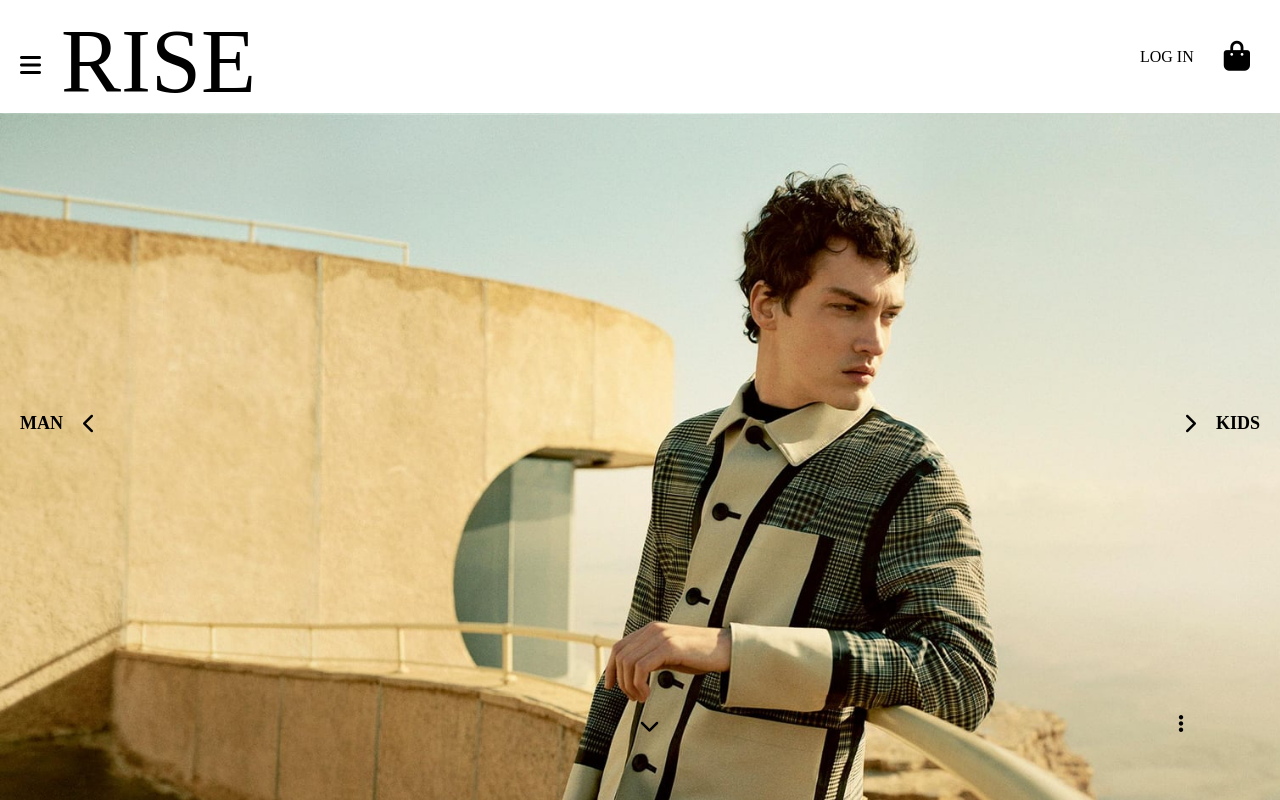
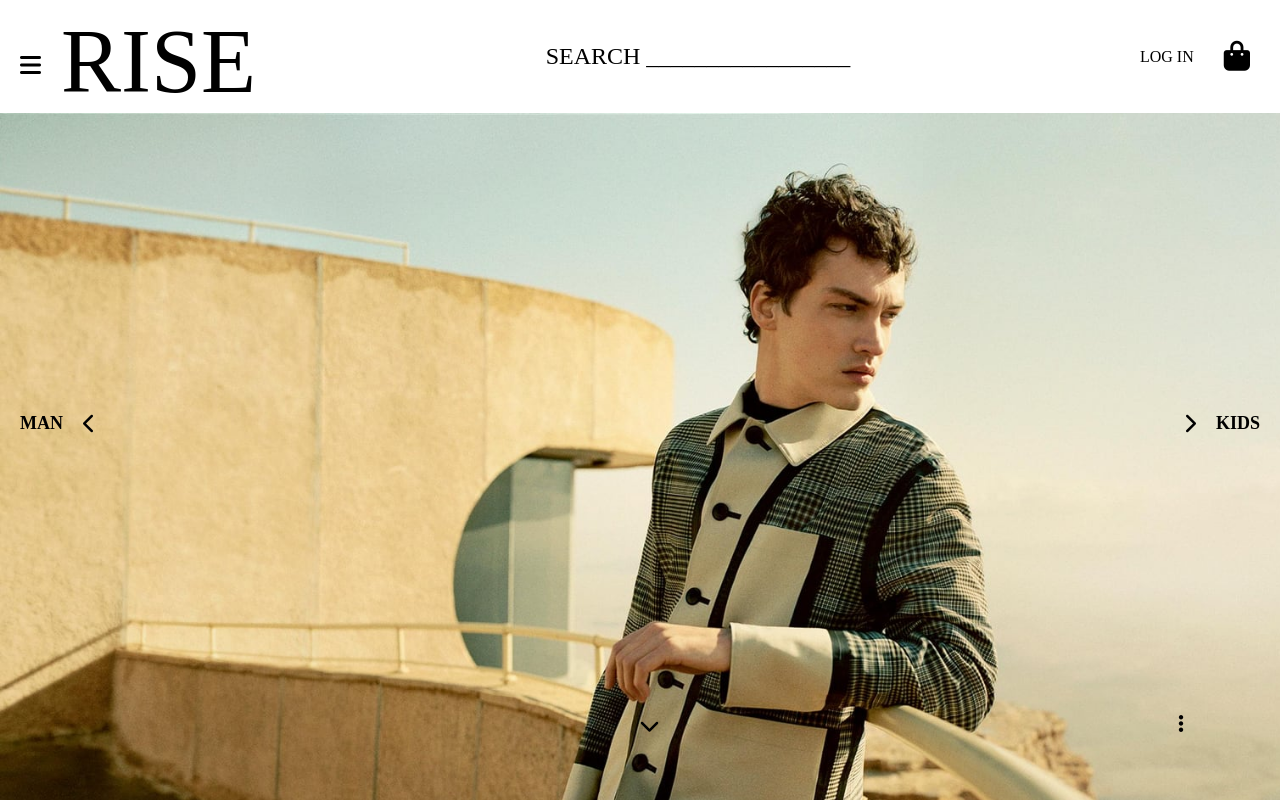
Before and after one commit to Cro5s/Rise, a React (Create React App) app in the folder frontend/: page /signup in a window 1280 px wide. Shown: the top 800 px of the page. Built offline with nearby package versions, Linux system fonts and the light colour scheme.

Commit message:
Create Search Bar Container

```diff
--- a/frontend/src/components/nav/navbar.css
+++ b/frontend/src/components/nav/navbar.css
@@ -1,7 +1,6 @@
 .nav-bar-container {
   display: flex;
   align-items: center;
-  /* border: 1px solid red; */
 }
 
 .navbar-icon {
@@ -28,7 +27,7 @@
   background-color: white;
 }
 .category-menu li{
-  font-size: 40px;
+  font-size: 44px;
   padding: 10px;
 }
 
@@ -64,25 +63,18 @@
 
 .login-link-container {
   justify-content: space-between;
-
-  /* border: 1px solid blue; */
 }
 
 .logo-container {
   margin-top: 10px;
-
-  /* border: 1px solid orange; */
 }
 
 .logo-link {
   justify-content: space-between;
-
-  /* border: 1px solid blue; */
 }
 
 .logo {
   font-size: 90px !important;
-  /* border: 1px solid lightblue; */
 }
 
 .status-container {
@@ -96,8 +88,6 @@
   font-weight: lighter;
   font-size: 16px;
   text-transform: uppercase;
-
-  /* border: 1px solid purple; */
 }
 
 .login-link {
@@ -116,3 +106,16 @@
   margin: 20px;
   padding-right: 10px;
 }
+
+/* Style the search box inside the navigation bar */
+.search-bar input[type=text] {
+  float: right;
+  padding: 6px;
+  border: none;
+  margin-top: 8px;
+  margin-right: 16px;
+}
+
+.search-button {
+  font-size: 24px;
+}
--- a/frontend/src/components/nav/navbar.js
+++ b/frontend/src/components/nav/navbar.js
@@ -1,12 +1,14 @@
 import React from 'react';
 import { Link } from 'react-router-dom';
+import { withRouter } from 'react-router-dom';
+import SearchBarContainer from '../search/search_bar_container';
 import "./navbar.css";
 
 class NavBar extends React.Component {
   constructor(props) {
     super(props);
     this.logoutUser = this.logoutUser.bind(this);
-
+    this.handleSearch = this.handleSearch.bind(this);
   }
 
   logoutUser(e) {
@@ -14,7 +16,8 @@ class NavBar extends React.Component {
     this.props.logout();
   }
 
-  update(field){
+  handleSearch(e) {
+    e.preventDefault();
 
   }
 
@@ -101,7 +104,10 @@ class NavBar extends React.Component {
             </Link>
           </div>
           <div className="search-bar">
-              {/* <input type="text" placeholder="Search..." onChange={update(search)}/> */}
+              <button
+                className="search-button"
+                onClick={this.handleSearch}
+              >SEARCH  _________________</button>
           </div>
           <div className="status-container">
             <div className="login-status-container">
--- a/frontend/src/components/search/search_bar_container.js
+++ b/frontend/src/components/search/search_bar_container.js
@@ -0,0 +1,15 @@
+import { connect } from 'react-redux';
+import SearchBar from './search_bar';
+
+const mapStateToProps = state => ({
+
+})
+
+const mapDispatchToProps = dispatch => ({
+
+})
+
+export default connect(
+    mapStateToProps,
+    mapDispatchToProps
+)(SearchBar);
```
Also changed, not shown: frontend/src/components/search/search_bar.js (+7 -0 lines), frontend/src/components/category-1-images/product-1-1-1 2.jpg (deleted).
